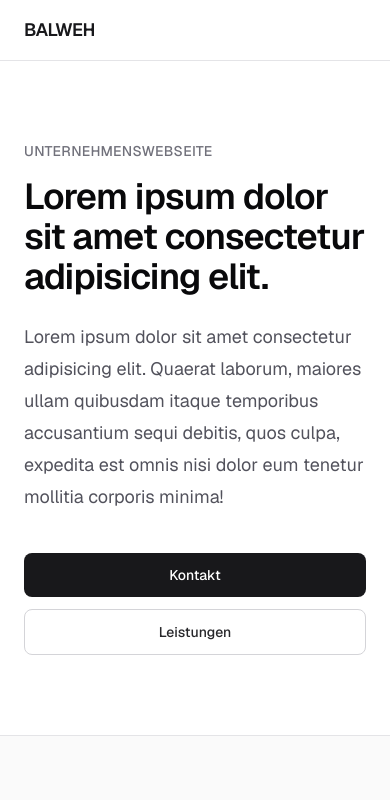
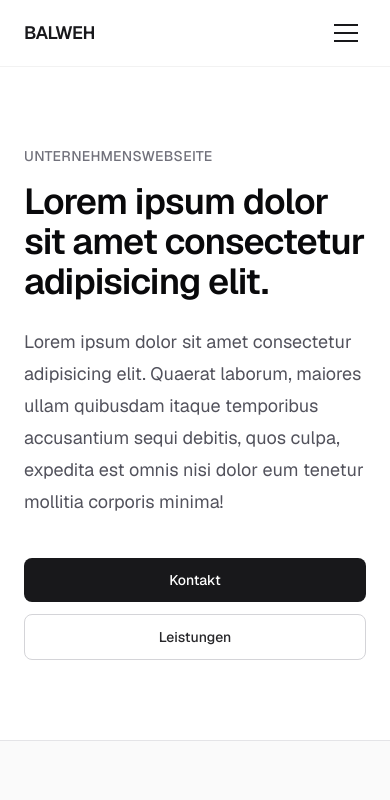
Before and after one commit to andonovnik/balweh-website, a Next.js app: page / in a window 390 px wide. Shown: the top 800 px of the page. Built offline with nearby package versions, Linux system fonts and the light colour scheme.

Commit message:
update Header

```diff
--- /dev/null
+++ b/app/components/Header.tsx
@@ -0,0 +1,93 @@
+"use client";
+
+import { useState } from "react";
+import Link from "next/link";
+
+export default function Header() {
+  const [mobileMenuOpen, setMobileMenuOpen] = useState(false);
+
+  return (
+    <>
+      <header className="sticky top-0 z-10 bg-white">
+        <div className="mx-auto flex w-full max-w-6xl items-center justify-between px-6 py-4">
+          <Link href="/" className="text-lg font-semibold tracking-tight">
+            BALWEH
+          </Link>
+          <nav className="hidden gap-6 text-sm text-zinc-600 md:flex">
+            <Link href="/#leistungen" className="hover:text-zinc-900">
+              Leistungen
+            </Link>
+            <Link href="/#unternehmen" className="hover:text-zinc-900">
+              Unternehmen
+            </Link>
+            <Link href="/#kontakt" className="hover:text-zinc-900">
+              Kontakt
+            </Link>
+          </nav>
+          <button
+            onClick={() => setMobileMenuOpen(true)}
+            className="flex flex-col gap-1.5 p-2 md:hidden"
+            aria-label="Open menu"
+          >
+            <span className="h-0.5 w-6 bg-zinc-900"></span>
+            <span className="h-0.5 w-6 bg-zinc-900"></span>
+            <span className="h-0.5 w-6 bg-zinc-900"></span>
+          </button>
+        </div>
+      </header>
+      {mobileMenuOpen && (
+        <div className="fixed inset-0 z-50 bg-white md:hidden">
+          <div className="flex h-full flex-col">
+            <div className="flex items-center justify-between px-6 py-4">
+              <Link href="/" className="text-lg font-semibold tracking-tight">
+                BALWEH
+              </Link>
+              <button
+                onClick={() => setMobileMenuOpen(false)}
+                className="p-2"
+                aria-label="Close menu"
+              >
+                <svg
+                  className="h-6 w-6"
+                  fill="none"
+                  stroke="currentColor"
+                  viewBox="0 0 24 24"
+                >
+                  <path
+                    strokeLinecap="round"
+                    strokeLinejoin="round"
+                    strokeWidth={2}
+                    d="M6 18L18 6M6 6l12 12"
+                  />
+                </svg>
+              </button>
+            </div>
+            <nav className="flex flex-1 flex-col items-center justify-center gap-8 text-2xl">
+              <Link
+                href="/#leistungen"
+                className="text-zinc-900 hover:text-zinc-600"
+                onClick={() => setMobileMenuOpen(false)}
+              >
+                Leistungen
+              </Link>
+              <Link
+                href="/#unternehmen"
+                className="text-zinc-900 hover:text-zinc-600"
+                onClick={() => setMobileMenuOpen(false)}
+              >
+                Unternehmen
+              </Link>
+              <Link
+                href="/#kontakt"
+                className="text-zinc-900 hover:text-zinc-600"
+                onClick={() => setMobileMenuOpen(false)}
+              >
+                Kontakt
+              </Link>
+            </nav>
+          </div>
+        </div>
+      )}
+    </>
+  );
+}
--- a/app/globals.css
+++ b/app/globals.css
@@ -4,6 +4,21 @@
   --font-sans: var(--font-geist-sans);
 }
 
+html,
+body {
+  overflow-x: hidden;
+  overflow-y: auto;
+  height: 100%;
+}
+
 body {
   @apply min-h-screen bg-white text-zinc-900 font-sans antialiased;
 }
+
+header {
+  position: sticky;
+  top: 0;
+  background-color: #fff;
+  z-index: 10;
+  box-shadow: 0 1px 0 0 rgba(0, 0, 0, 0.05);
+}
--- a/app/page.tsx
+++ b/app/page.tsx
@@ -1,22 +1,9 @@
+import Header from "./components/Header";
+
 export default function Home() {
   return (
     <div className="min-h-screen bg-white text-zinc-900">
-      <header className="border-b border-zinc-200">
-        <div className="mx-auto flex w-full max-w-6xl items-center justify-between px-6 py-4">
-          <span className="text-lg font-semibold tracking-tight">BALWEH</span>
-          <nav className="hidden gap-6 text-sm text-zinc-600 md:flex">
-            <a href="#leistungen" className="hover:text-zinc-900">
-              Leistungen
-            </a>
-            <a href="#unternehmen" className="hover:text-zinc-900">
-              Unternehmen
-            </a>
-            <a href="#kontakt" className="hover:text-zinc-900">
-              Kontakt
-            </a>
-          </nav>
-        </div>
-      </header>
+      <Header />
 
       <main>
         <section className="mx-auto w-full max-w-6xl px-6 py-20 md:py-28">
```
